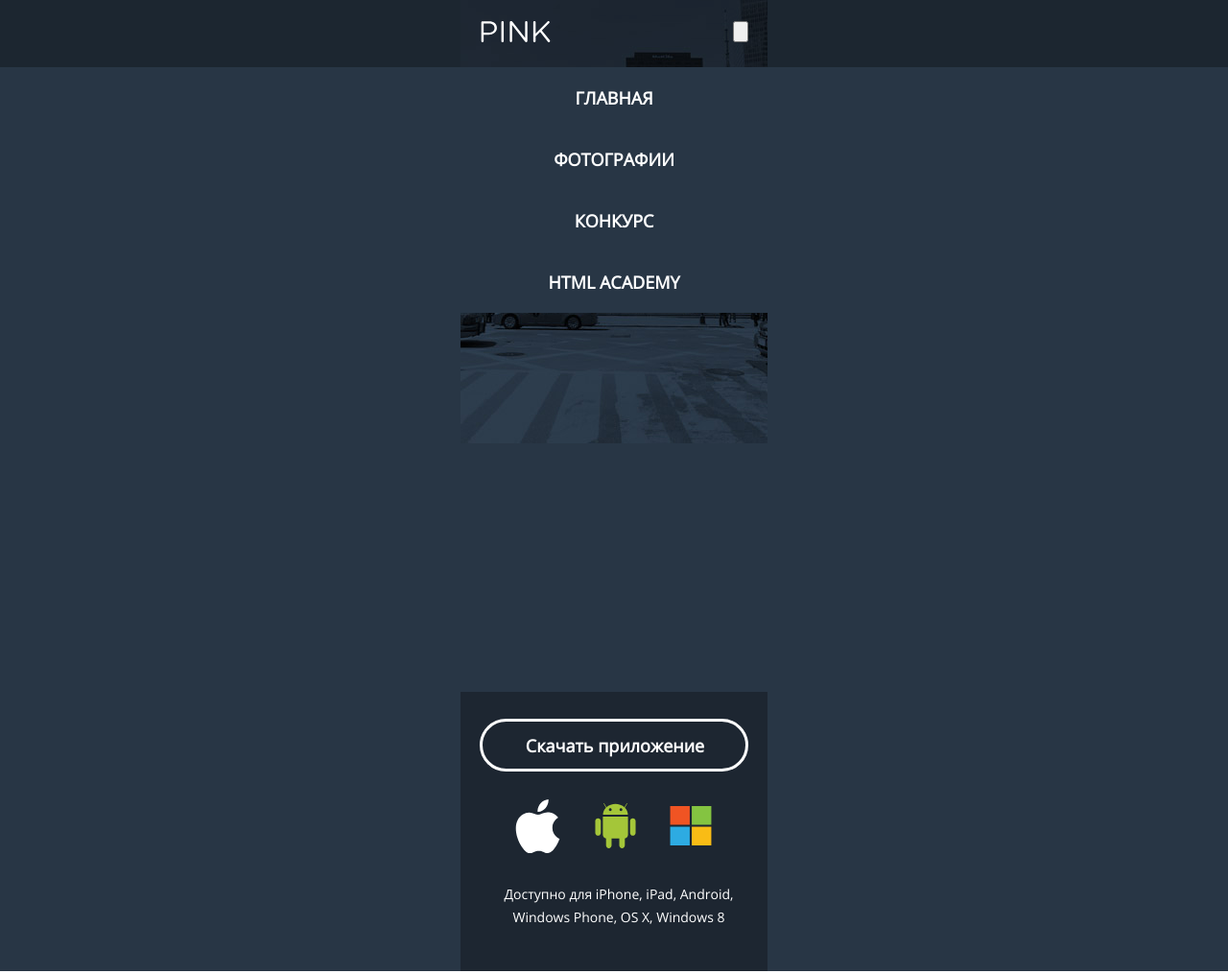
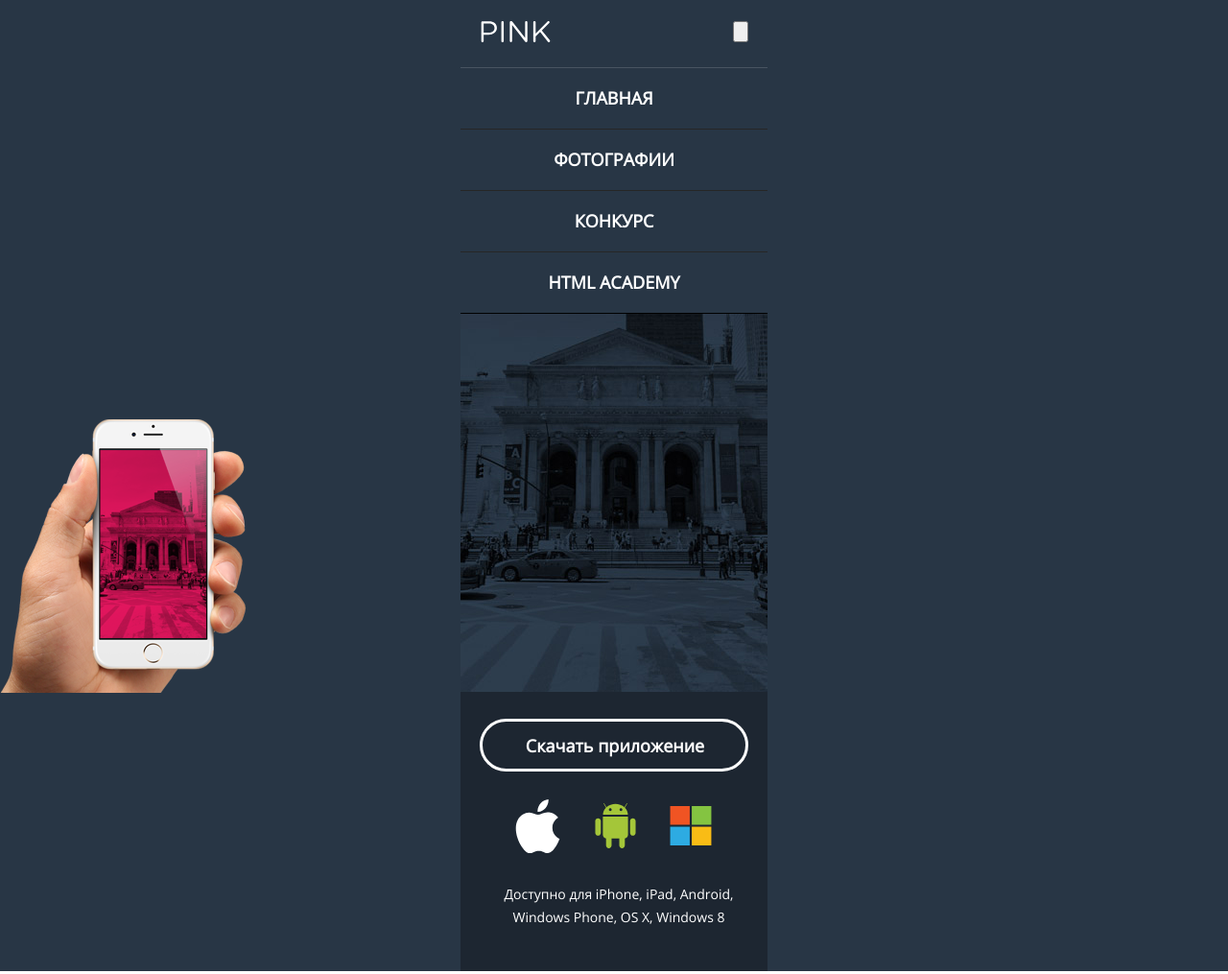
Before and after one commit to paulhardwork/89187-pink, a website: page source/index.html in a window 1280 px wide. Shown: the top 1015 px of the page at 96% size. Drawn offline with nearby package versions, Linux system fonts and the light colour scheme; files that its build step writes are made by us from their sources.

Commit message:
Нормализация фоновых изображений

```diff
--- a/source/sass/blocks/main-menu.scss
+++ b/source/sass/blocks/main-menu.scss
@@ -1,4 +1,6 @@
 .main-menu {
+  width: 320px;
+  margin: 0 auto;
   font-size: 18px;
   font-weight: bold;
   line-height: 32px;
@@ -16,6 +18,8 @@
   padding: 16px 70px;
   text-align: center;
   cursor: pointer;
+  box-shadow: 0 1px 0 #000000,
+    inset 0 1px 0 rgba(255, 255, 255, 0.15);
 }
 
 // @media (min-width: $desktop-width) {
--- a/source/sass/blocks/page-header.scss
+++ b/source/sass/blocks/page-header.scss
@@ -1,8 +1,10 @@
 .page-header {
   background-color: $bluelight;
-  background-image: url("../../img/bg-back-mobile@1x.jpg");
+  background-image: url("../../img/iphone-hand-mobile@1x.png"),
+    url("../../img/bg-back-mobile@1x.jpg");
   background-repeat: no-repeat;
-  background-position: center top;
+  background-position: left top 436px,
+    center top 263px;
 }
 
 .page-header__logo {
@@ -20,7 +22,6 @@
 
 .page-header__top {
   margin-bottom: 395px;
-  background-color: rgba(#000000, 0.3);
 }
 
 .page-header__title {
```
